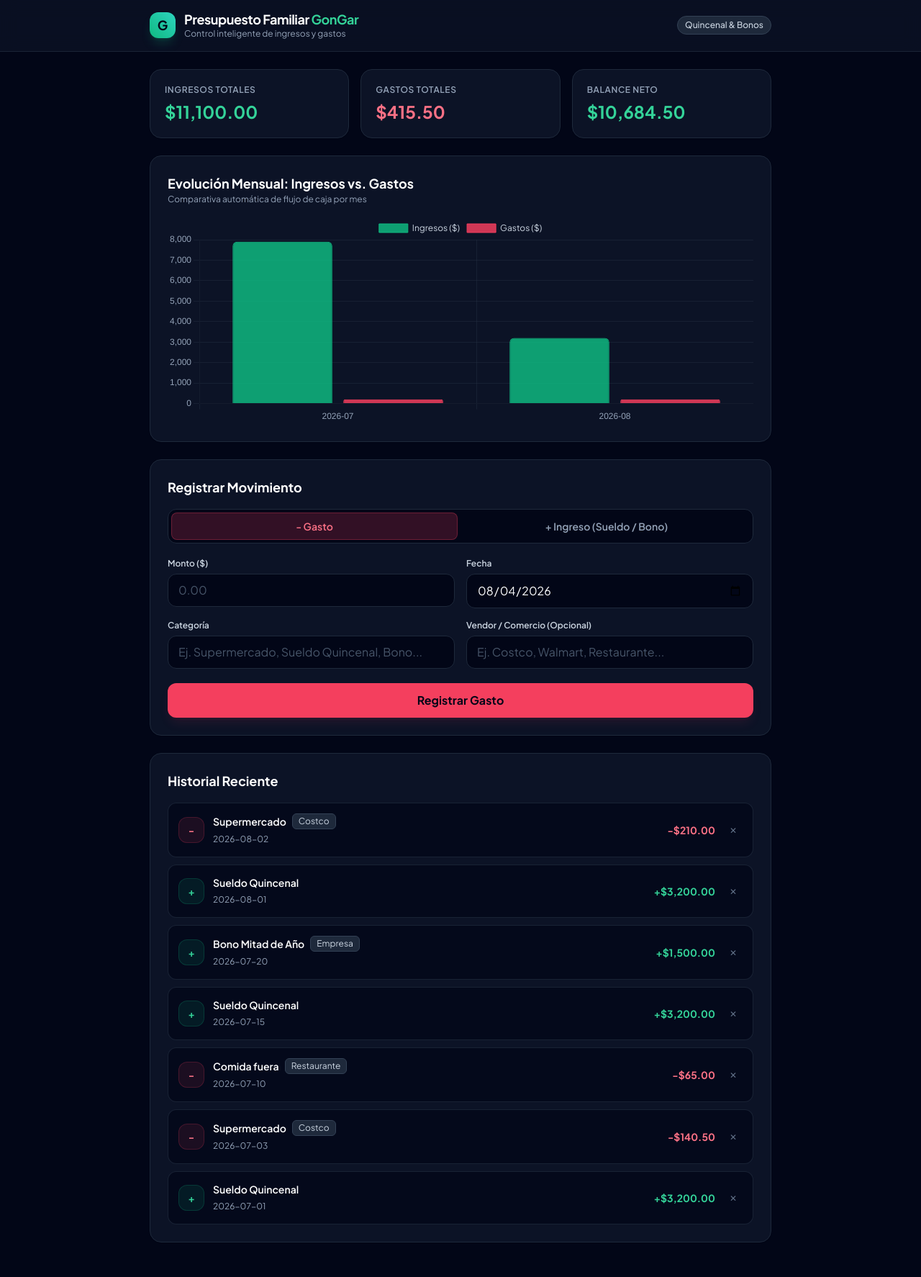
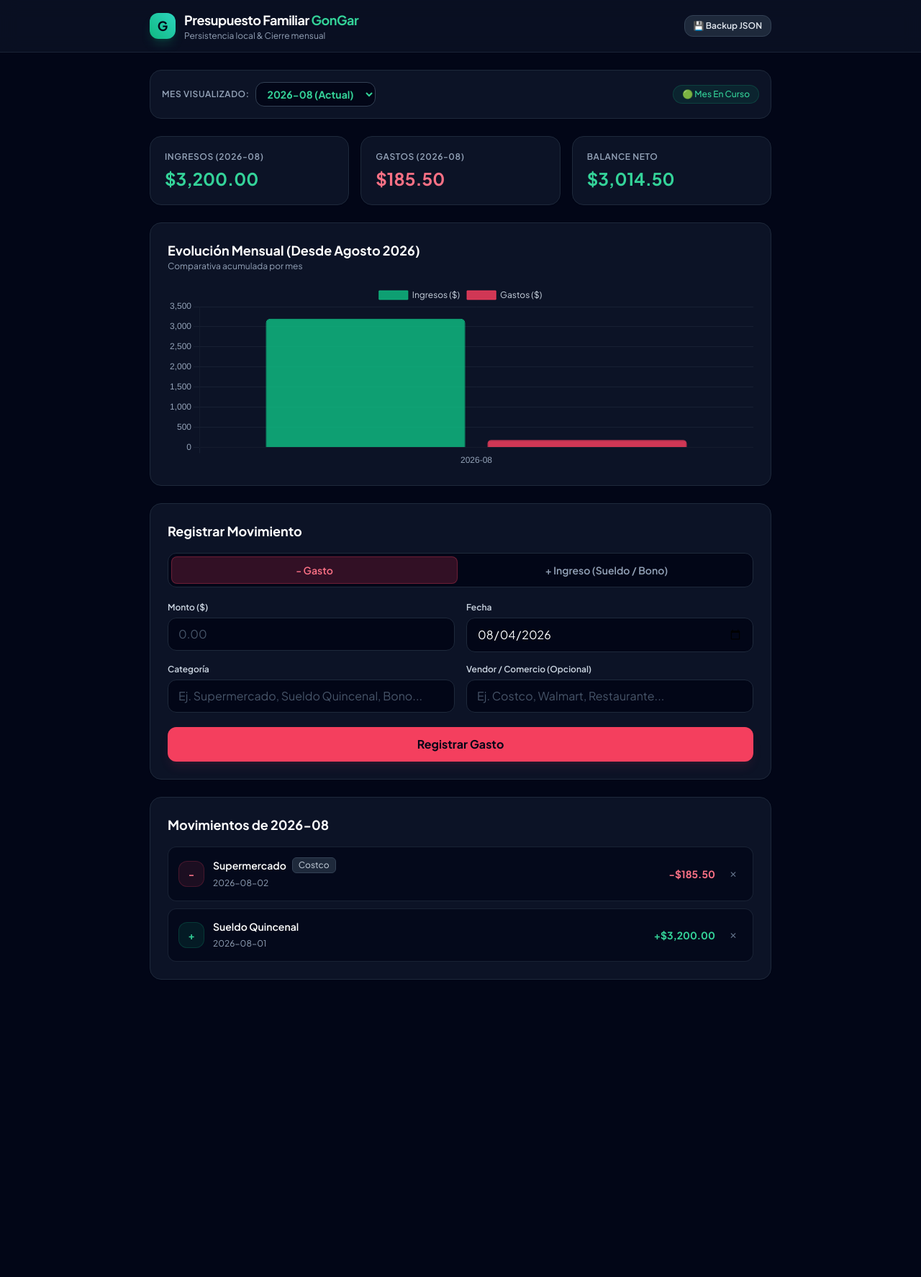
Before and after one commit to magv1287/presupuesto_gongar, a FastAPI app: page / in a window 1280 px wide. Shown: the whole page at 72% size. After the commit the page ends 1361 px from the top, so only its background shows below. Run offline with FastAPI, Linux system fonts and the light colour scheme; some libraries are stand-ins or nearby versions.

Commit message:
Add files via upload

```diff
--- a/main.py
+++ b/main.py
@@ -1,41 +1,94 @@
-from fastapi import FastAPI, Form, Request
-from fastapi.responses import HTMLResponse, RedirectResponse, JSONResponse
-from fastapi.templating import Jinja2Templates
+import os
+import json
 from datetime import datetime
 from collections import defaultdict
+from fastapi import FastAPI, Form, Request, HTTPException
+from fastapi.responses import HTMLResponse, RedirectResponse, JSONResponse, FileResponse
+from fastapi.templating import Jinja2Templates
 
 app = FastAPI(title="Presupuesto Familiar GonGar")
 templates = Jinja2Templates(directory="templates")
 
-# Almacenamiento en memoria (compatible con despliegue sin estado en Vercel;
-# fácilmente migrable a Supabase / SQLite / Vercel KV para persistencia permanente)
-transactions = [
-    {"id": 1, "type": "ingreso", "amount": 3200.00, "category": "Sueldo Quincenal", "vendor": "-", "date": "2026-07-01"},
-    {"id": 2, "type": "gasto", "amount": 140.50, "category": "Supermercado", "vendor": "Costco", "date": "2026-07-03"},
-    {"id": 3, "type": "gasto", "amount": 65.00, "category": "Comida fuera", "vendor": "Restaurante", "date": "2026-07-10"},
-    {"id": 4, "type": "ingreso", "amount": 3200.00, "category": "Sueldo Quincenal", "vendor": "-", "date": "2026-07-15"},
-    {"id": 5, "type": "ingreso", "amount": 1500.00, "category": "Bono Mitad de Año", "vendor": "Empresa", "date": "2026-07-20"},
-    {"id": 6, "type": "ingreso", "amount": 3200.00, "category": "Sueldo Quincenal", "vendor": "-", "date": "2026-08-01"},
-    {"id": 7, "type": "gasto", "amount": 210.00, "category": "Supermercado", "vendor": "Costco", "date": "2026-08-02"},
-]
-counter = 8
+DATA_FILE = "data.json"
+BACKUP_DIR = "backups"
+
+os.makedirs(BACKUP_DIR, exist_ok=True)
+
+def load_data():
+    if not os.path.exists(DATA_FILE):
+        return {"transactions": [], "closed_months": []}
+    try:
+        with open(DATA_FILE, "r", encoding="utf-8") as f:
+            return json.load(f)
+    except Exception:
+        return {"transactions": [], "closed_months": []}
+
+def save_data(data):
+    with open(DATA_FILE, "w", encoding="utf-8") as f:
+        json.dump(data, f, indent=2, ensure_ascii=False)
+
+def check_and_close_months(data):
+    current_ym = datetime.now().strftime("%Y-%m")
+    closed = set(data.get("closed_months", []))
+    updated = False
+
+    # Agrupar transacciones por mes
+    months_in_data = set(t["date"][:7] for t in data.get("transactions", []) if "date" in t)
+
+    for ym in months_in_data:
+        # Si el mes es estrictamente anterior al mes actual del calendario y no ha sido cerrado aún
+        if ym < current_ym and ym not in closed:
+            month_txs = [t for t in data["transactions"] if t["date"][:7] == ym]
+            backup_filename = os.path.join(BACKUP_DIR, f"backup_{ym.replace('-', '_')}.json")
+
+            # Guardar backup del mes cerrado
+            backup_payload = {
+                "month": ym,
+                "closed_at": datetime.now().isoformat(),
+                "transactions_count": len(month_txs),
+                "transactions": month_txs
+            }
+            with open(backup_filename, "w", encoding="utf-8") as bf:
+                json.dump(backup_payload, bf, indent=2, ensure_ascii=False)
+
+            closed.add(ym)
+            updated = True
+
+    if updated:
+        data["closed_months"] = list(closed)
+        save_data(data)
 
 @app.get("/", response_class=HTMLResponse)
-async def home(request: Request):
-    total_ingresos = sum(t["amount"] for t in transactions if t["type"] == "ingreso")
-    total_gastos = sum(t["amount"] for t in transactions if t["type"] == "gasto")
+async def home(request: Request, selected_month: str = None):
+    data = load_data()
+    check_and_close_months(data)
+
+    current_ym = datetime.now().strftime("%Y-%m")
+
+    # Extraer todos los meses disponibles desde Agosto 2026
+    available_months = sorted(list(set([t["date"][:7] for t in data.get("transactions", [])] + [current_ym, "2026-08"])), reverse=True)
+
+    # Mes activo
+    active_month = selected_month if selected_month in available_months else current_ym
+
+    # Filtrar transacciones por mes activo
+    month_txs = [t for t in data.get("transactions", []) if t["date"][:7] == active_month]
+    sorted_txs = sorted(month_txs, key=lambda x: x["date"], reverse=True)
+
+    total_ingresos = sum(t["amount"] for t in month_txs if t["type"] == "ingreso")
+    total_gastos = sum(t["amount"] for t in month_txs if t["type"] == "gasto")
     balance_neto = total_ingresos - total_gastos
-
-    # Ordenar transacciones por fecha descendente
-    sorted_transactions = sorted(transactions, key=lambda x: x["date"], reverse=True)
 
     return templates.TemplateResponse("index.html", {
         "request": request,
-        "transactions": sorted_transactions,
+        "transactions": sorted_txs,
         "total_ingresos": round(total_ingresos, 2),
         "total_gastos": round(total_gastos, 2),
         "balance_neto": round(balance_neto, 2),
-        "today": datetime.now().strftime("%Y-%m-%d")
+        "today": datetime.now().strftime("%Y-%m-%d"),
+        "active_month": active_month,
+        "available_months": available_months,
+        "is_closed": active_month in data.get("closed_months", [])
     })
 
 @app.post("/add")
@@ -46,43 +99,80 @@ async def add_transaction(
     date: str = Form(...),
     vendor: str = Form(None)
 ):
-    global counter
-    transactions.append({
-        "id": counter,
+    data = load_data()
+    next_id = max([t.get("id", 0) for t in data.get("transactions", [])], default=0) + 1
+
+    new_tx = {
+        "id": next_id,
         "type": type.strip(),
         "amount": float(amount),
         "category": category.strip(),
         "vendor": vendor.strip() if (vendor and type == "gasto") else "-",
         "date": date.strip()
-    })
-    counter += 1
-    return RedirectResponse(url="/", status_code=303)
+    }
+
+    data["transactions"].append(new_tx)
+    save_data(data)
+    check_and_close_months(data)
+
+    tx_month = date[:7]
+    return RedirectResponse(url=f"/?selected_month={tx_month}", status_code=303)
 
 @app.post("/delete/{tx_id}")
-async def delete_transaction(tx_id: int):
-    global transactions
-    transactions = [t for t in transactions if t["id"] != tx_id]
-    return RedirectResponse(url="/", status_code=303)
+async def delete_transaction(tx_id: int, active_month: str = Form(None)):
+    data = load_data()
+    data["transactions"] = [t for t in data.get("transactions", []) if t["id"] != tx_id]
+    save_data(data)
+
+    redirect_url = f"/?selected_month={active_month}" if active_month else "/"
+    return RedirectResponse(url=redirect_url, status_code=303)
+
+@app.post("/api/sync")
+async def sync_data(request: Request):
+    try:
+        body = await request.json()
+        incoming_txs = body.get("transactions", [])
+        if incoming_txs:
+            data = load_data()
+            existing_ids = {t["id"] for t in data.get("transactions", [])}
+            added = False
+            for tx in incoming_txs:
+                if tx["id"] not in existing_ids:
+                    data["transactions"].append(tx)
+                    added = True
+            if added:
+                save_data(data)
+            return JSONResponse({"status": "synced", "total": len(data["transactions"])})
+    except Exception as e:
+        return JSONResponse({"status": "error", "message": str(e)}, status_code=400)
+    return JSONResponse({"status": "ok"})
 
 @app.get("/api/chart-data")
 async def get_chart_data():
+    data = load_data()
     monthly_data = defaultdict(lambda: {"ingresos": 0.0, "gastos": 0.0})
 
-    for t in transactions:
-        # Extraer YYYY-MM
+    for t in data.get("transactions", []):
         month_key = t["date"][:7]
         if t["type"] == "ingreso":
             monthly_data[month_key]["ingresos"] += t["amount"]
         else:
             monthly_data[month_key]["gastos"] += t["amount"]
 
-    sorted_months = sorted(monthly_data.keys())
-    labels = sorted_months
-    ingresos = [round(monthly_data[m]["ingresos"], 2) for m in sorted_months]
-    gastos = [round(monthly_data[m]["gastos"], 2) for m in sorted_months]
+    sorted_months = sorted([m for m in monthly_data.keys() if m >= "2026-08"])
+    if not sorted_months:
+        sorted_months = ["2026-08"]
 
     return JSONResponse({
-        "labels": labels,
-        "ingresos": ingresos,
-        "gastos": gastos
+        "labels": sorted_months,
+        "ingresos": [round(monthly_data[m]["ingresos"], 2) for m in sorted_months],
+        "gastos": [round(monthly_data[m]["gastos"], 2) for m in sorted_months]
     })
+
+@app.get("/api/download-backup")
+async def download_backup():
+    data = load_data()
+    return JSONResponse(
+        content=data,
+        headers={"Content-Disposition": f"attachment; filename=gongar_backup_{datetime.now().strftime('%Y%m%d')}.json"}
+    )
--- a/templates/index.html
+++ b/templates/index.html
@@ -7,41 +7,68 @@
     <script src="https://cdn.tailwindcss.com"></script>
     <script src="https://cdn.jsdelivr.net/npm/chart.js"></script>
     <style>
-        /* Personalización sutil para tipografía y transiciones */
         @import url('https://fonts.googleapis.com/css2?family=Plus+Jakarta+Sans:wght@400;500;600;700&display=swap');
         body { font-family: 'Plus Jakarta Sans', sans-serif; }
     </style>
 </head>
 <body class="bg-slate-950 text-slate-100 min-h-screen pb-12">
 
-    <!-- Header / Nav -->
+    <!-- Header -->
     <header class="border-b border-slate-800/80 bg-slate-900/60 backdrop-blur-md sticky top-0 z-50">
-        <div class="max-w-4xl mx-auto px-4 py-4 flex items-center justify-between">
+        <div class="max-w-4xl mx-auto px-4 py-3.5 flex items-center justify-between">
             <div class="flex items-center space-x-3">
                 <div class="w-9 h-9 rounded-xl bg-gradient-to-tr from-emerald-500 to-teal-400 flex items-center justify-center shadow-lg shadow-emerald-500/20 font-bold text-slate-950 text-lg">
                     G
                 </div>
                 <div>
-                    <h1 class="font-bold text-lg leading-tight tracking-tight text-white">Presupuesto Familiar <span class="text-emerald-400">GonGar</span></h1>
-                    <p class="text-xs text-slate-400">Control inteligente de ingresos y gastos</p>
+                    <h1 class="font-bold text-base sm:text-lg leading-tight tracking-tight text-white">Presupuesto Familiar <span class="text-emerald-400">GonGar</span></h1>
+                    <p class="text-xs text-slate-400">Persistencia local & Cierre mensual</p>
                 </div>
             </div>
-            <span class="text-xs font-medium px-2.5 py-1 rounded-full bg-slate-800 text-slate-300 border border-slate-700">
-                Quincenal & Bonos
-            </span>
+
+            <!-- Download Backup Button -->
+            <a href="/api/download-backup" download
+               class="text-xs font-semibold px-3 py-1.5 rounded-xl bg-slate-800 hover:bg-slate-700 text-slate-200 border border-slate-700 transition flex items-center space-x-1">
+                <span>💾 Backup JSON</span>
+            </a>
         </div>
     </header>
 
     <main class="max-w-4xl mx-auto px-4 mt-6 space-y-6">
 
-        <!-- KPI Cards Summary -->
+        <!-- Month Filter Selector & Closure Badge -->
+        <div class="bg-slate-900/80 border border-slate-800 rounded-2xl p-4 flex flex-col sm:flex-row items-center justify-between gap-3">
+            <div class="flex items-center space-x-2 w-full sm:w-auto">
+                <span class="text-xs font-semibold text-slate-400 uppercase tracking-wider">Mes Visualizado:</span>
+                <select id="monthSelect" onchange="changeMonth(this.value)"
+                    class="bg-slate-950 border border-slate-700 rounded-xl px-3 py-1.5 text-sm font-bold text-emerald-400 focus:outline-none focus:border-emerald-500">
+                    {% for m in available_months %}
+                        <option value="{{ m }}" {% if m == active_month %}selected{% endif %}>
+                            {{ m }} {% if m == active_month %}(Actual){% endif %}
+                        </option>
+                    {% endfor %}
+                </select>
+            </div>
+
+            {% if is_closed %}
+            <span class="text-xs font-medium px-3 py-1 rounded-full bg-amber-500/10 text-amber-400 border border-amber-500/20 flex items-center space-x-1">
+                <span>🔒 Mes Cerrado & Archivados en Backup</span>
+            </span>
+            {% else %}
+            <span class="text-xs font-medium px-3 py-1 rounded-full bg-emerald-500/10 text-emerald-400 border border-emerald-500/20 flex items-center space-x-1">
+                <span>🟢 Mes En Curso</span>
+            </span>
+            {% endif %}
+        </div>
+
+        <!-- KPI Summary Cards for Active Month -->
         <div class="grid grid-cols-3 gap-3 sm:gap-4">
             <div class="bg-slate-900/80 border border-slate-800 rounded-2xl p-4 sm:p-5 shadow-sm">
-                <p class="text-xs font-semibold text-slate-400 uppercase tracking-wider">Ingresos Totales</p>
+                <p class="text-xs font-semibold text-slate-400 uppercase tracking-wider">Ingresos ({{ active_month }})</p>
                 <p class="text-lg sm:text-2xl font-extrabold text-emerald-400 mt-1.5">${{ "{:,.2f}".format(total_ingresos) }}</p>
             </div>
             <div class="bg-slate-900/80 border border-slate-800 rounded-2xl p-4 sm:p-5 shadow-sm">
-                <p class="text-xs font-semibold text-slate-400 uppercase tracking-wider">Gastos Totales</p>
+                <p class="text-xs font-semibold text-slate-400 uppercase tracking-wider">Gastos ({{ active_month }})</p>
                 <p class="text-lg sm:text-2xl font-extrabold text-rose-400 mt-1.5">${{ "{:,.2f}".format(total_gastos) }}</p>
             </div>
             <div class="bg-slate-900/80 border border-slate-800 rounded-2xl p-4 sm:p-5 shadow-sm">
@@ -52,15 +79,15 @@
             </div>
         </div>
 
-        <!-- Monthly Chart Section -->
+        <!-- Monthly Evolution Chart -->
         <div class="bg-slate-900/80 border border-slate-800 rounded-2xl p-5 sm:p-6 shadow-sm">
             <div class="flex items-center justify-between mb-4">
                 <div>
-                    <h2 class="text-base sm:text-lg font-bold text-white">Evolución Mensual: Ingresos vs. Gastos</h2>
-                    <p class="text-xs text-slate-400">Comparativa automática de flujo de caja por mes</p>
+                    <h2 class="text-base sm:text-lg font-bold text-white">Evolución Mensual (Desde Agosto 2026)</h2>
+                    <p class="text-xs text-slate-400">Comparativa acumulada por mes</p>
                 </div>
             </div>
-            <div class="h-64 sm:h-72 w-full">
+            <div class="h-60 sm:h-64 w-full">
                 <canvas id="monthlyChart"></canvas>
             </div>
         </div>
@@ -69,7 +96,6 @@
         <div class="bg-slate-900/80 border border-slate-800 rounded-2xl p-5 sm:p-6 shadow-sm">
             <h2 class="text-base sm:text-lg font-bold text-white mb-4">Registrar Movimiento</h2>
 
-            <!-- Type Toggle -->
             <div class="grid grid-cols-2 gap-2 p-1 bg-slate-950 rounded-xl border border-slate-800 mb-5">
                 <button type="button" id="btn-gasto" onclick="setTxType('gasto')"
                     class="py-2 rounded-lg text-sm font-semibold transition-all duration-150 bg-rose-500/20 text-rose-400 border border-rose-500/30">
@@ -81,30 +107,30 @@
                 </button>
             </div>
 
-            <form action="/add" method="POST" class="grid grid-cols-1 sm:grid-cols-2 gap-4">
+            <form action="/add" method="POST" id="txForm" onsubmit="saveToLocalStorageBeforeSubmit(event)" class="grid grid-cols-1 sm:grid-cols-2 gap-4">
                 <input type="hidden" name="type" id="input-type" value="gasto">
 
                 <div>
                     <label class="block text-xs font-semibold text-slate-300 mb-1.5">Monto ($)</label>
-                    <input type="number" step="0.01" name="amount" required placeholder="0.00"
+                    <input type="number" step="0.01" name="amount" id="input-amount" required placeholder="0.00"
                         class="w-full bg-slate-950 border border-slate-800 rounded-xl px-3.5 py-2.5 text-white placeholder-slate-600 focus:outline-none focus:border-emerald-500 transition-colors">
                 </div>
 
                 <div>
                     <label class="block text-xs font-semibold text-slate-300 mb-1.5">Fecha</label>
-                    <input type="date" name="date" required value="{{ today }}"
+                    <input type="date" name="date" id="input-date" required value="{{ today }}"
                         class="w-full bg-slate-950 border border-slate-800 rounded-xl px-3.5 py-2.5 text-white focus:outline-none focus:border-emerald-500 transition-colors">
                 </div>
 
                 <div>
                     <label class="block text-xs font-semibold text-slate-300 mb-1.5" id="label-category">Categoría</label>
-                    <input type="text" name="category" required placeholder="Ej. Supermercado, Sueldo Quincenal, Bono..."
+                    <input type="text" name="category" id="input-category" required placeholder="Ej. Supermercado, Sueldo Quincenal, Bono..."
                         class="w-full bg-slate-950 border border-slate-800 rounded-xl px-3.5 py-2.5 text-white placeholder-slate-600 focus:outline-none focus:border-emerald-500 transition-colors">
                 </div>
 
                 <div id="vendor-wrapper">
                     <label class="block text-xs font-semibold text-slate-300 mb-1.5">Vendor / Comercio (Opcional)</label>
-                    <input type="text" name="vendor" placeholder="Ej. Costco, Walmart, Restaurante..."
+                    <input type="text" name="vendor" id="input-vendor" placeholder="Ej. Costco, Walmart, Restaurante..."
                         class="w-full bg-slate-950 border border-slate-800 rounded-xl px-3.5 py-2.5 text-white placeholder-slate-600 focus:outline-none focus:border-emerald-500 transition-colors">
                 </div>
 
@@ -117,9 +143,9 @@
             </form>
         </div>
 
-        <!-- History Ledger -->
+        <!-- History Ledger for Active Month -->
         <div class="bg-slate-900/80 border border-slate-800 rounded-2xl p-5 sm:p-6 shadow-sm">
-            <h2 class="text-base sm:text-lg font-bold text-white mb-4">Historial Reciente</h2>
+            <h2 class="text-base sm:text-lg font-bold text-white mb-4">Movimientos de {{ active_month }}</h2>
 
             {% if transactions %}
                 <div class="space-y-2.5">
@@ -148,6 +174,7 @@
                                 {% if t.type == 'ingreso' %}+{% else %}-{% endif %}${{ "{:,.2f}".format(t.amount) }}
                             </span>
                             <form action="/delete/{{ t.id }}" method="POST">
+                                <input type="hidden" name="active_month" value="{{ active_month }}">
                                 <button type="submit" class="text-slate-500 hover:text-rose-400 text-xs px-2 py-1 rounded hover:bg-rose-950/40 transition">
                                     ✕
                                 </button>
@@ -158,7 +185,7 @@
                 </div>
             {% else %}
                 <div class="text-center py-8 text-slate-500 text-sm">
-                    No hay registros. Comienza añadiendo un sueldo quincenal o un gasto arriba.
+                    No hay registros en el mes de {{ active_month }}.
                 </div>
             {% endif %}
         </div>
@@ -166,7 +193,35 @@
     </main>
 
     <script>
-        // Toggle de tipos (Ingreso vs Gasto)
+        // Transacciones renderizadas desde el servidor para sincronizar LocalStorage
+        const serverTransactions = {{ transactions | tojson }};
+
+        // Sincronización bidireccional con LocalStorage para garantizar CERO pérdida de datos
+        function syncLocalStorage() {
+            let localData = JSON.parse(localStorage.getItem('gongar_transactions') || '[]');
+
+            // Combinar registros del servidor y del navegador
+            const combinedMap = new Map();
+            localData.forEach(t => combinedMap.set(t.id, t));
+            serverTransactions.forEach(t => combinedMap.set(t.id, t));
+
+            const mergedList = Array.from(combinedMap.values());
+            localStorage.setItem('gongar_transactions', JSON.stringify(mergedList));
+
+            // Enviar al servidor si el servidor se reinició / estuvo en frío
+            if (mergedList.length > serverTransactions.length) {
+                fetch('/api/sync', {
+                    method: 'POST',
+                    headers: { 'Content-Type': 'application/json' },
+                    body: JSON.stringify({ transactions: mergedList })
+                });
+            }
+        }
+
+        function changeMonth(month) {
+            window.location.href = '/?selected_month=' + month;
+        }
+
         function setTxType(type) {
             const inputType = document.getElementById('input-type');
             const btnGasto = document.getElementById('btn-gasto');
@@ -194,7 +249,20 @@
             }
         }
 
-        // Render Gráfica Mensual (Chart.js)
+        function saveToLocalStorageBeforeSubmit(e) {
+            // Se ejecuta al enviar el formulario para que quede guardado en el navegador de inmediato
+            const type = document.getElementById('input-type').value;
+            const amount = parseFloat(document.getElementById('input-amount').value || 0);
+            const date = document.getElementById('input-date').value;
+            const category = document.getElementById('input-category').value;
+            const vendor = document.getElementById('input-vendor').value || '-';
+
+            let localData = JSON.parse(localStorage.getItem('gongar_transactions') || '[]');
+            const tempId = Date.now();
+            localData.push({ id: tempId, type, amount, category, vendor, date });
+            localStorage.setItem('gongar_transactions', JSON.stringify(localData));
+        }
+
         async function loadChart() {
             try {
                 const response = await fetch('/api/chart-data');
@@ -246,11 +314,14 @@
                     }
                 });
             } catch (err) {
-                console.error("Error cargando datos del gráfico:", err);
+                console.error("Error cargando el gráfico:", err);
             }
         }
 
-        document.addEventListener('DOMContentLoaded', loadChart);
+        document.addEventListener('DOMContentLoaded', () => {
+            syncLocalStorage();
+            loadChart();
+        });
     </script>
 </body>
 </html>
```
Also changed, not shown: data.json (added, +21 -0 lines), README.md.
